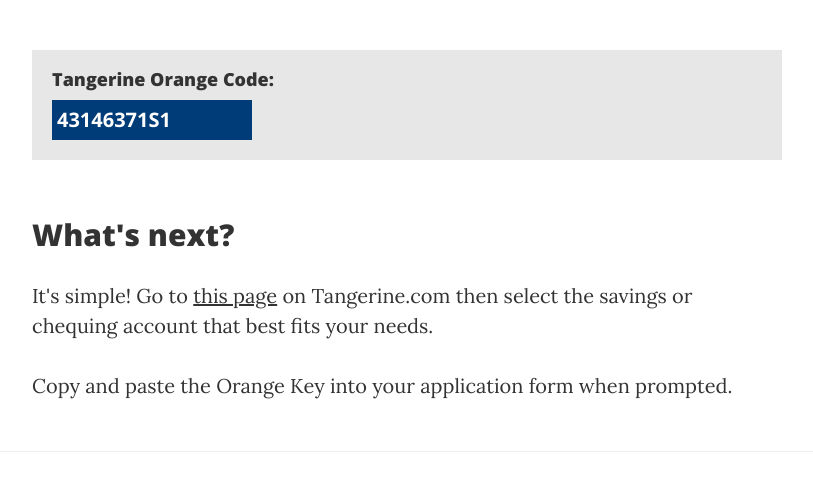
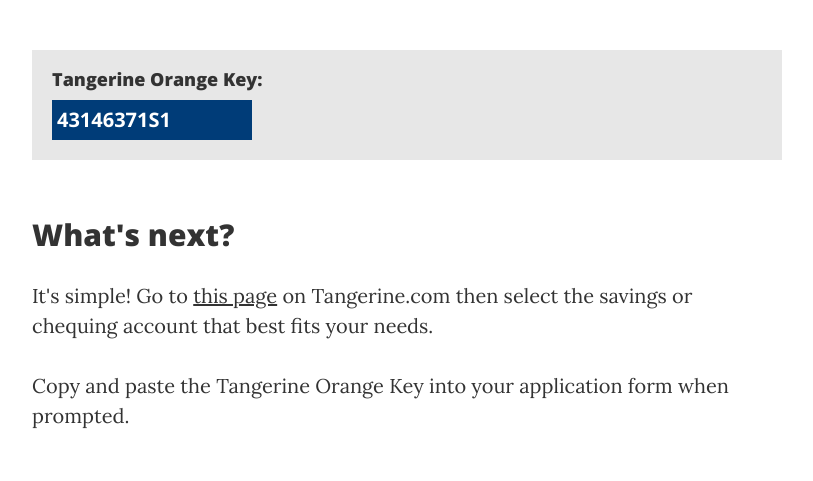
Before and after one commit to ilovetangerine/ilovetangerine.github.io, a website: page index.html in a window 1280 px wide. Shown: the part 1368-1849 px from the top of the page, without its empty margins (233-1046 px from the left). Drawn offline with nearby package versions, Linux system fonts and the light colour scheme.

Commit message:
2nd commit

```diff
--- a/index.html
+++ b/index.html
@@ -26,7 +26,7 @@
     <meta name="viewport" content="width=device-width, initial-scale=1">
     <meta name="description" content="Refer a friend program page for Tangerine new clients. Use the Orange Code on this site to receive a sign-up bonus as a new customer.">
     <meta name="author" content="I Love Tangerine">
-    <meta name="keywords" content="tangerine, tangerine coupon, orange code, referral code, coupon code, offer code, retailmenot, redflagdeals, red flag deals, canada, banking">
+    <meta name="keywords" content="tangerine, tangerine coupon, orange code, orange key, referral code, coupon code, offer code, retailmenot, redflagdeals, red flag deals, canada, banking">
 
     <title>I ❤ Tangerine | Referral Code for New Members</title>
 
@@ -94,7 +94,7 @@
                     <div class="site-heading">
                         <h1>You deserve a bonus.</h1>
                         <hr class="small">
-                        <span class="subheading">Use this Orange Code to get <b>$50</b> when you sign up:</span>
+                        <span class="subheading">Use this Orange Key to get <b>$50</b> when you sign up:</span>
                         <center><p style="
                             font-family: 'Open Sans', 'Helvetica Neue', Helvetica, Arial, sans-serif;
                             color: white;
@@ -136,7 +136,7 @@
 
                         <br>
                         <div style="background-color: #E7E7E7; padding:15px">
-                        <h4 style="margin:5px;">Tangerine Orange Code:</h4>
+                        <h4 style="margin:5px;">Tangerine Orange Key:</h4>
                         <p style="
                             font-family: 'Open Sans', 'Helvetica Neue', Helvetica, Arial, sans-serif;
                             color: white;
@@ -153,7 +153,7 @@
                             What's next?
                         </h2>
                         <p>It's simple! Go to <a href="https://www.tangerine.ca/en/sign-me-up/index.html">this page</a> on Tangerine.com then select the savings or chequing account that best fits your needs.</p>
-                        <p>Copy and paste the Orange Key into your application form when prompted.</p>
+                        <p>Copy and paste the Tangerine Orange Key into your application form when prompted.</p>
 
 
             </div>
```
Also changed, not shown: about.html (+1 -1 lines).
